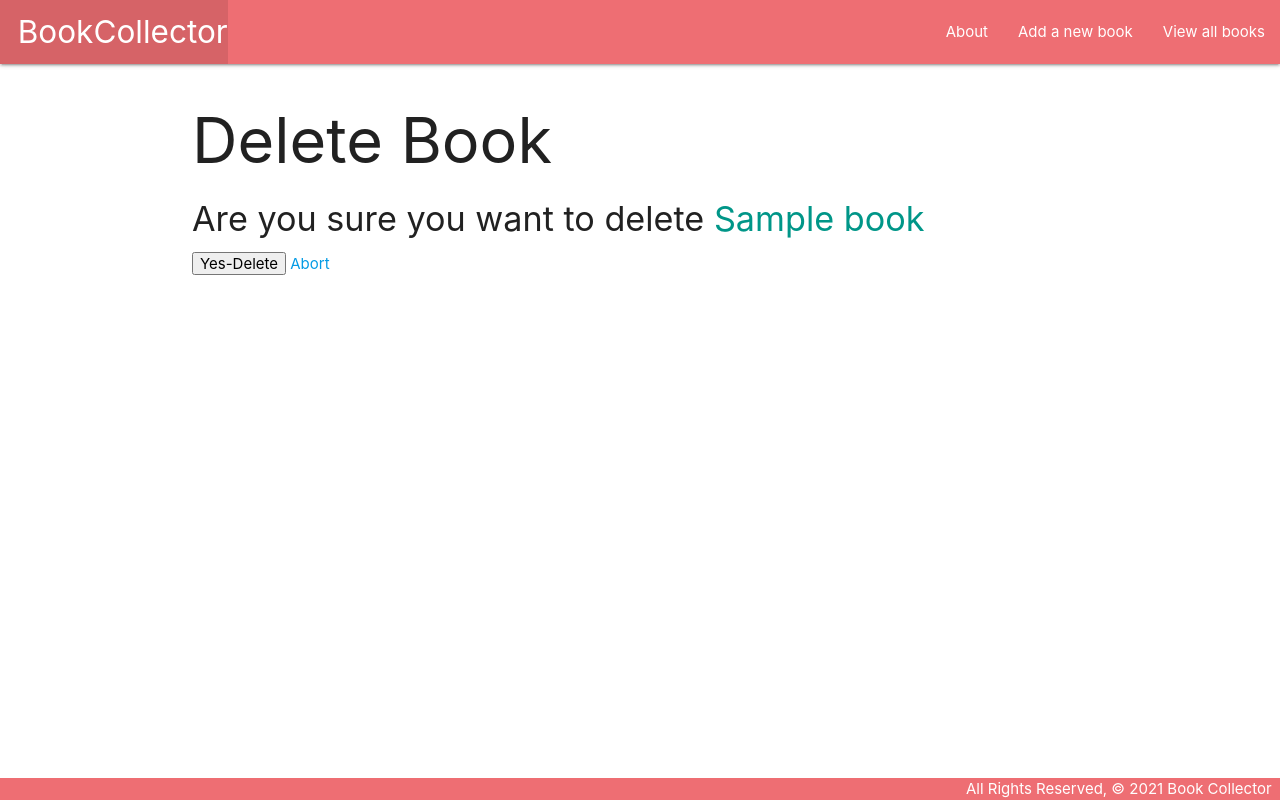
After one commit to Victoriaaston/BookCollector, a Django app: page /books/1/delete in a window 1280 px wide. The commit adds this page. Run offline with Django 4.2, Linux system fonts and the light colour scheme; tables that the repository leaves empty hold one stand-in row (values such as "Sample post").

Commit message:
lab pt.3

```diff
--- a/main_app/models.py
+++ b/main_app/models.py
@@ -1,4 +1,6 @@
 from django.db import models
+
+from django.urls import reverse
 
 # Create your models here.
 class Book(models.Model):
@@ -9,3 +11,6 @@ class Book(models.Model):
 
     def __str__(self):
         return self.name
+
+    def get_absolute_url(self):
+        return reverse('detail', kwargs={'book_id':self.id})
--- a/main_app/templates/base.html
+++ b/main_app/templates/base.html
@@ -19,6 +19,7 @@
         </ul>
         <ul class="right">
           <li><a href="/about">About</a></li>
+          <li><a href="{% url 'books_create' %}">Add a new book</a></li>
           <li><a href="/books">View all books</a></li>
         </ul>
       </div>
--- a/main_app/templates/books/detail.html
+++ b/main_app/templates/books/detail.html
@@ -10,6 +10,10 @@
     <p>Description: {{ book.description }}</p>
     <p>Author: [{ book.author ]}</p>
   </div>
+  <div class="card-action">
+    <a href="{% url 'books_update' book.id %}">Edit</a>
+    <a href="{% url 'books_delete' book.id %}">Delete</a>
+  </div>
 </div>
 
 {% endblock %}
--- /dev/null
+++ b/main_app/templates/main_app/book_confirm_delete.html
@@ -0,0 +1,14 @@
+{% extends 'base.html' %}
+{% block content %}
+
+<h1>Delete Book</h1>
+
+<h4>Are you sure you want to delete <span class="teal-text"> {{ object.name }}</span></h4>
+
+<form action="" method="POST">
+    {% csrf_token %}
+    <input type="submit" value="Yes-Delete" class="Btn">
+    <a href="{% url 'detail' book.id %}">Abort</a>
+</form>
+
+{% endblock %}
--- a/main_app/urls.py
+++ b/main_app/urls.py
@@ -5,5 +5,8 @@ urlpatterns = [
     path('', views.home, name='home'),
     path('about/', views.about, name='about'),
     path('books/', views.books_index, name='index'),
-    path('books/<int:book_id>/', views.books_detail, name='detail')
+    path('books/<int:book_id>/', views.books_detail, name='detail'),
+    path('books/create/', views.BookCreate.as_view(), name='books_create'),
+    path('books/<int:pk>/update', views.BookUpdate.as_view(), name='books_update'),
+    path('books/<int:pk>/delete', views.BookDelete.as_view(), name='books_delete')
 ]
--- a/main_app/views.py
+++ b/main_app/views.py
@@ -1,6 +1,8 @@
 from django.shortcuts import render
 
 from .models import Book
+
+from django.views.generic.edit import CreateView, UpdateView, DeleteView
 
 # Create your views here.
 
@@ -17,3 +19,16 @@ def books_index(request):
 def books_detail(request, book_id):
     book = Book.objects.get(id=book_id)
     return render(request, 'books/detail.html', {'book': book})
+
+class BookCreate(CreateView):
+    model = Book
+    fields = '__all__'
+    #success_url = '/books/'
+
+class BookUpdate(UpdateView):
+    model = Book
+    fields = ['description']
+
+class BookDelete(DeleteView):
+    model = Book
+    success_url = '/books/'
```
Also changed, not shown: main_app/templates/main_app/book_form.html (added, +19 -0 lines). Lines whose indentation alone changed are shown as unchanged.
